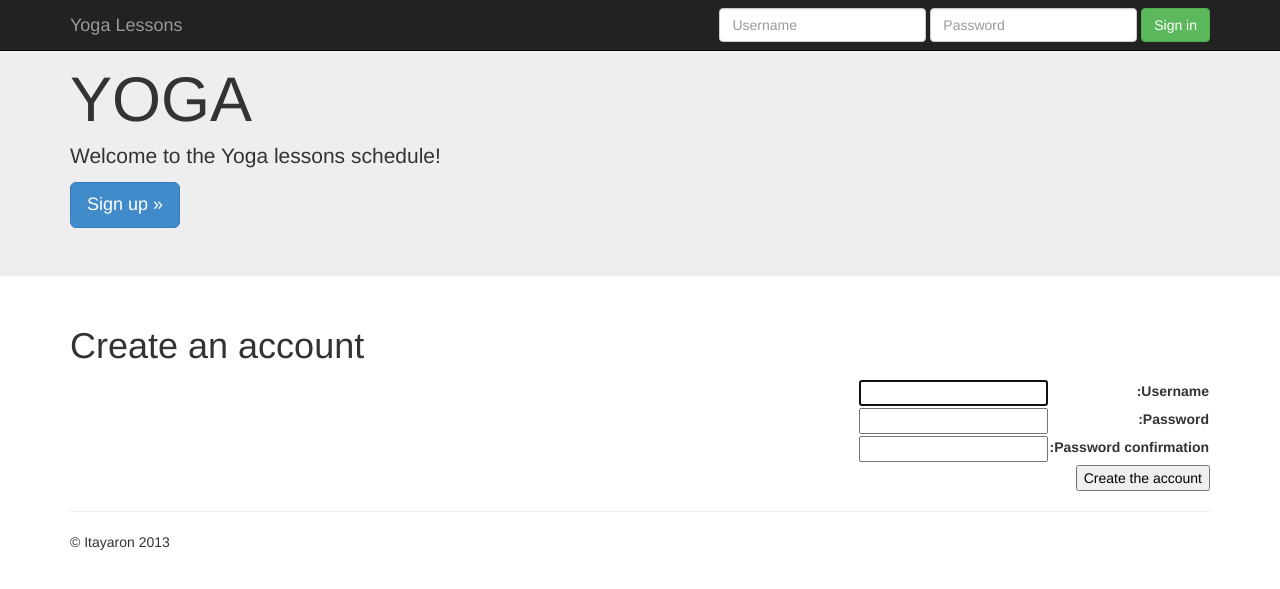
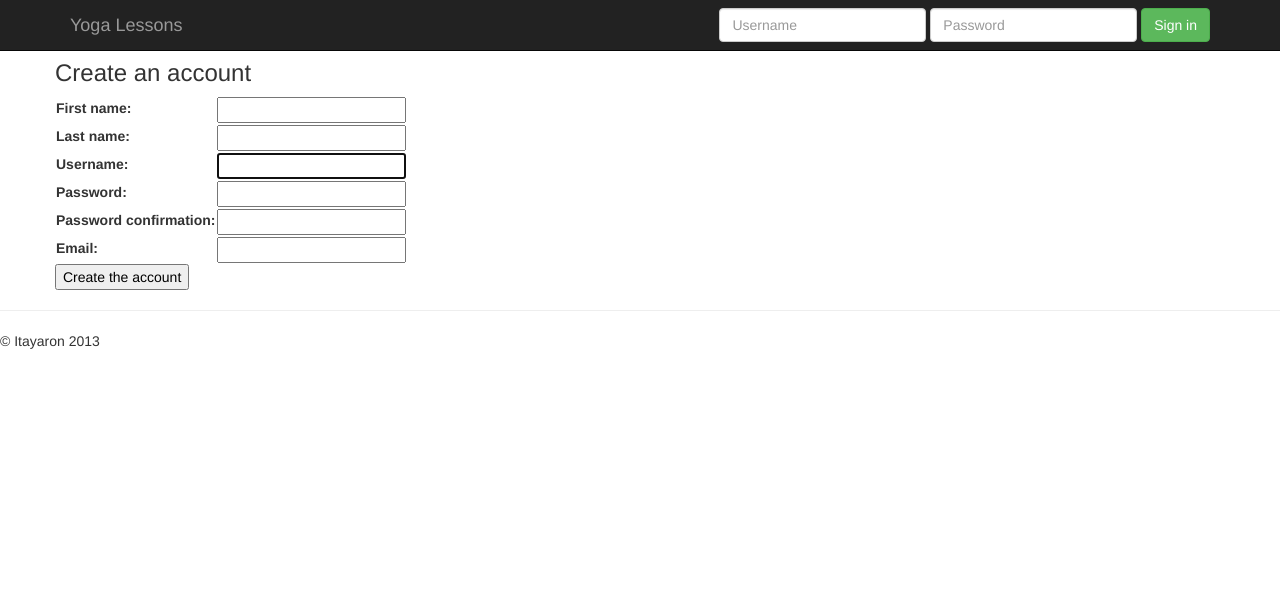
Before and after one commit to benjoshua/yoga, a Django app: page /lessons/register/ in a window 1280 px wide. Shown: the top 589 px of the page. Run offline with Django 3.2, Linux system fonts and the light colour scheme; parts of the project's set-up code (start-up, migrations or seed data) failed here and were passed over; some libraries are stand-ins or nearby versions.

Commit message:
Registration fixed, still needs some css

```diff
--- /dev/null
+++ b/lessons/forms.py
@@ -0,0 +1,21 @@
+from django import forms
+from django.contrib.auth.models import User
+from django.contrib.auth.forms import UserCreationForm
+
+class UserCreateForm(UserCreationForm):
+    email = forms.EmailField(required=True)
+    first_name = forms.CharField(required=True)
+    last_name = forms.CharField(required=True)
+
+    class Meta:
+        model = User
+        fields = ("username", "email", "password1", "password2", "first_name", "last_name")
+
+    def save(self, commit=True):
+        user = super(UserCreateForm, self).save(commit=False)
+        user.email = self.cleaned_data["email"]
+        user.first_name = self.cleaned_data["first_name"]
+        user.last_name = self.cleaned_data["last_name"]
+        if commit:
+            user.save()
+        return user
--- a/lessons/templates/lessons/base.html
+++ b/lessons/templates/lessons/base.html
@@ -43,11 +43,7 @@
         </div>
 		{% if not user.is_authenticated %}
         <div class="navbar-collapse collapse">
-		{% if form.errors %}
-		<script>
-			alert("Your username and password didn't match. Please try again.");
-		</script>
-		{% endif %}
+
           <form class="navbar-form navbar-right" role="form" method="post" action="{% url 'login' %}">
 		  {% csrf_token %}
             <div class="form-group">
@@ -63,31 +59,22 @@
 		<div class="navbar-collapse collapse">
           <form class="navbar-form navbar-right" role="form" method="post" action="{% url 'logout' %}">
 		  {% csrf_token %}
-            <a class="form-group"> Welcome, {{ user }}! </a>
+            <a class="form-group"> Welcome, {{ user.first_name }}! </a>
             <button type="submit" class="btn btn-success">Log out</button>
           </form>
         </div><!--/.navbar-collapse -->
 		{% endif %}
       </div>
+      {% if form.errors %}
+		<div class="alert alert-danger alert-dismissable">
+		  <button type="button" class="close" data-dismiss="alert" aria-hidden="true">&times;</button>
+		  <strong>Wrong credentials!</strong> Please check your username and password.
+		</div>
+		{% endif %}
     </div>
 
-    <!-- Main jumbotron for a primary marketing message or call to action -->
-	{% if user.is_authenticated %}
-		 <br><br><br>
-	{% else %}
-    <div class="jumbotron">
-      <div class="container">
-        <h1>YOGA</h1>
-        <p>Welcome to the Yoga lessons schedule!</p>
-		<form action="{% url 'register' %}">
-			<input type="submit" class="btn btn-primary btn-lg" value="Sign up &raquo">
-		</form>
-      </div>
-    </div>
-	{% endif %}
 
 
-    <div class="container">
 	{% block content %}
     CONTENT
 	{% endblock %}
@@ -96,7 +83,6 @@
       <footer>
         <p>&copy; Itayaron 2013</p>
       </footer>
-    </div> <!-- /container -->
 
 
     <!-- Bootstrap core JavaScript
--- a/lessons/templates/lessons/register.html
+++ b/lessons/templates/lessons/register.html
@@ -1,36 +1,52 @@
 {% extends 'lessons/base.html' %}
 
 {% block content %}
-  <h1>Create an account</h1>
-
-  <form action="" method="post" dir="rtl">
+<div class="container" style="margin-top: 40px">
+	<div class="row">
+	  <h3>Create an account</h3>
+	{% if registration_form.errors %}
+	<div class="alert alert-danger alert-dismissable">
+	  <button type="button" class="close" data-dismiss="alert" aria-hidden="true">&times;</button>
+	  <strong>Error!</strong> Please try again.
+	</div>
+	{% endif %}
+  <form class="form-horizontal" role="form" action="" method="post">
   {% csrf_token %}
       <table>
 		<tr>
-		    <td>{{ form.first_name.label_tag }}</td>
-		    <td>{{ form.first_name }}</td>
+		    <td>{{ registration_form.first_name.label_tag }}</td>
+		    <td>{{ registration_form.first_name }}</td>
+		    <td>{{ registration_form.first_name.errors }}</td>
 		</tr>
 		<tr>
-		    <td>{{ form.last_name.label_tag }}</td>
-		    <td>{{ form.last_name }}</td>
+		    <td>{{ registration_form.last_name.label_tag }}</td>
+		    <td>{{ registration_form.last_name }}</td>
+		    <td>{{ registration_form.last_name.errors }}</td>
 		</tr>
 		<tr>
-		    <td>{{ form.username.label_tag }}</td>
-		    <td>{{ form.username }}</td>
+		    <td>{{ registration_form.username.label_tag }}</td>
+		    <td>{{ registration_form.username }}</td>
+		    <td>{{ registration_form.username.errors }}</td>
 		</tr>
 		<tr>
-		    <td>{{ form.password1.label_tag }}</td>
-		    <td>{{ form.password1 }}</td>
+		    <td>{{ registration_form.password1.label_tag }}</td>
+		    <td>{{ registration_form.password1 }}</td>
+		    <td>{{ registration_form.password1.errors }}</td>
 		</tr>
 		<tr>
-		    <td>{{ form.password2.label_tag }}</td>
-		    <td>{{ form.password2 }}</td>
+		    <td>{{ registration_form.password2.label_tag }}</td>
+		    <td>{{ registration_form.password2 }}</td>
+		    <td>{{ registration_form.password2.errors }}</td>
 		</tr>
 		<tr>
-		    <td>{{ form.email.label_tag }}</td>
-		    <td>{{ form.email }}</td>
+		    <td>{{ registration_form.email.label_tag }}</td>
+		    <td>{{ registration_form.email }}</td>
+		    <td>{{ registration_form.email.errors }}</td>
 		</tr>
 		</table>
       <input type="submit" value="Create the account">
   </form>
+  </div>
+  </div>
+
 {% endblock %}
--- a/lessons/views.py
+++ b/lessons/views.py
@@ -2,10 +2,9 @@ from django.shortcuts import render
 from django import forms
 from django.http import HttpResponse, HttpResponseRedirect
 from django.views import generic
-from django.contrib.auth.decorators import login_required
+from django.contrib.auth import authenticate, login
 from lessons.models import Lesson
-from django.contrib.auth.forms import UserCreationForm
-from django.shortcuts import render
+from lessons.forms import UserCreateForm
 import datetime
 
 class IndexView(generic.ListView):
@@ -18,12 +17,15 @@ class IndexView(generic.ListView):
 
 def register(request):
     if request.method == 'POST':
-        form = UserCreationForm(request.POST)
-        if form.is_valid():
-            new_user = form.save()
+        registration_form = UserCreateForm(request.POST)
+        if registration_form.is_valid():
+            new_user = registration_form.save()
+            new_user = authenticate(username=request.POST['username'],
+                                    password=request.POST['password1'])
+            login(request, new_user)
             return HttpResponseRedirect("/lessons/")
     else:
-        form = UserCreationForm()
+        registration_form = UserCreateForm()
     return render(request, "lessons/register.html", {
-        'form': form,
+        'registration_form': registration_form,
     })
```
Also changed, not shown: lessons/templates/lessons/index.html (+20 -0 lines), db.sqlite3.
